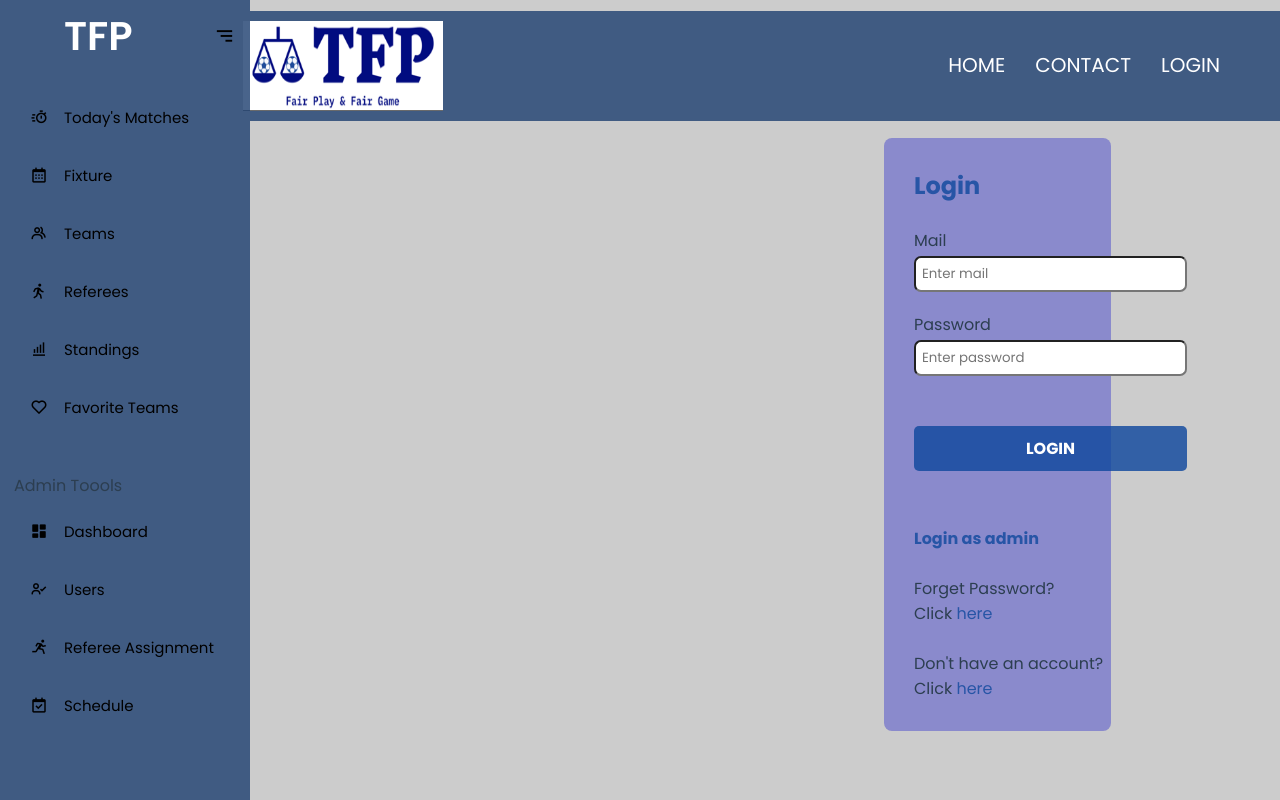
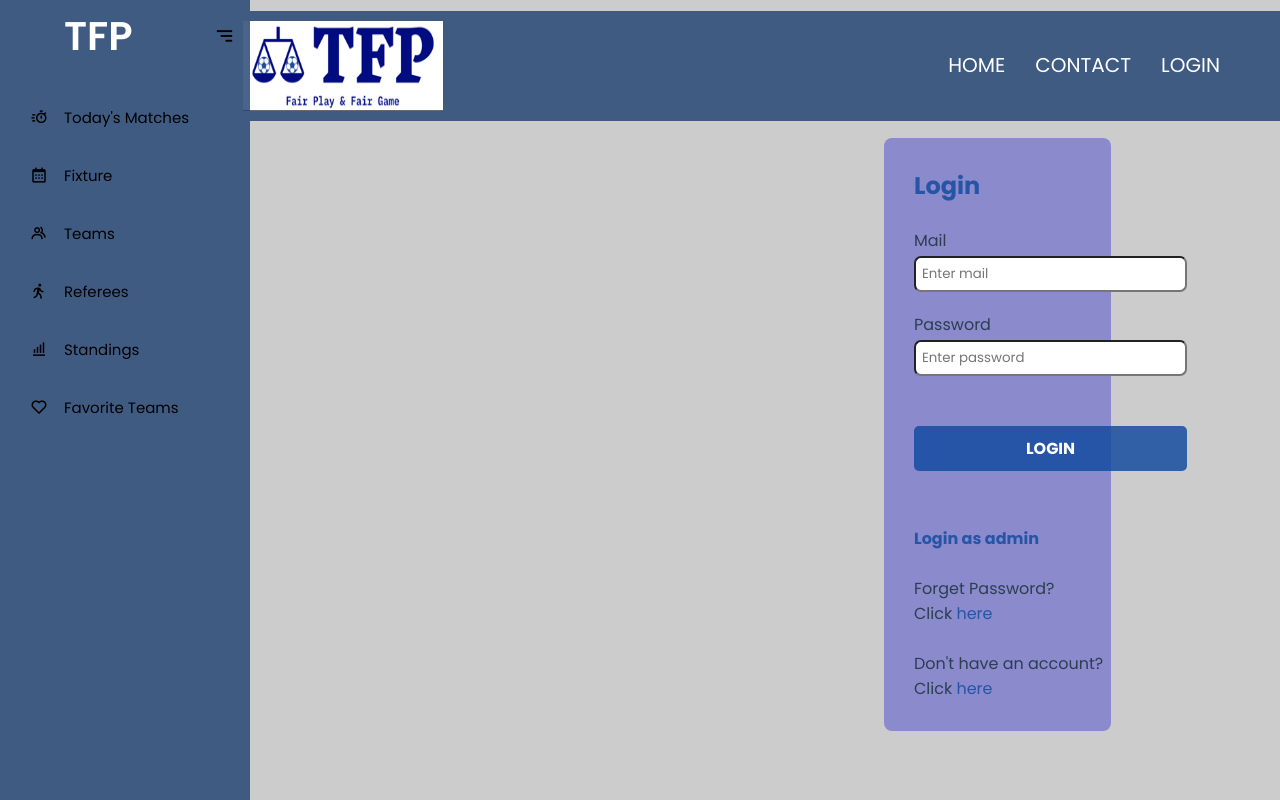
Before and after one commit to SU-CS308-22FA/Team-41-Frontend, a Vue app: page /login in a window 1280 px wide. Built offline with nearby package versions, Linux system fonts and the light colour scheme.

Commit message:
fixed sidebar admin tool issue

```diff
--- a/src/components/SideBar.vue
+++ b/src/components/SideBar.vue
@@ -55,7 +55,7 @@
                 <span class="tooltip">{{ menuItem.tooltip || menuItem.name }}</span>
               </li>
             </span>
-            <div v-if="showAdminTools === true || true">
+            <div v-if="showAdminTools">
               <br>
               <li>
                 <a>
@@ -223,7 +223,7 @@
         }
       },
       mounted() {
-        if(localStorage.isAdmin) this.showAdminTools = localStorage.isAdmin;
+        if(localStorage.isAdmin) this.showAdminTools = localStorage.isAdmin === "true";
         this.isOpened = this.isMenuOpen;
       },
       methods: {
@@ -235,9 +235,6 @@
         isOpened() {
           window.document.body.style.paddingLeft = this.isOpened && this.isPaddingLeft ? this.menuOpenedPaddingLeftBody : this.menuClosedPaddingLeftBody
         },
-        showAdminTools() {
-          if(localStorage.isAdmin) this.showAdminTools = localStorage.isAdmin;
-        }
       }
     }
   </script>
```
